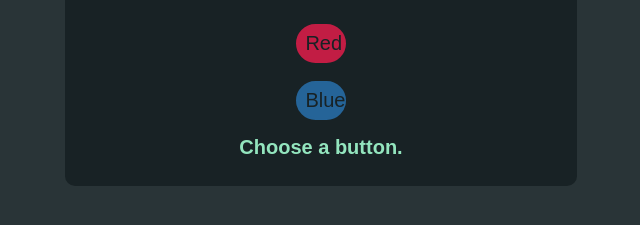
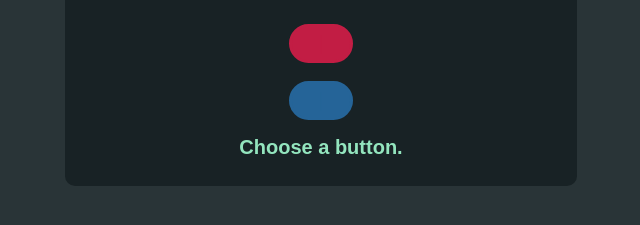
Before and after one commit to 182exe/matrix, a plain HTML site: page index.html in a window 1280 px wide. Shown: the part 149-374 px from the top of the page, without its empty margins (319-959 px from the left). Drawn offline with Linux system fonts and the light colour scheme; a web font is replaced by a local one.

Commit message:
Update index.html

```diff
--- a/index.html
+++ b/index.html
@@ -24,12 +24,12 @@
       .buttonred {
         background: #C21D44;
         font-family: 'Astloch', sans-serif;
-        width: 10%;
+        width: 13%;
         padding-top: 5px;
         padding-bottom: 5px;
         margin-left: auto;
         margin-right: auto;
-        color: #182225;
+        color: #C21D44;
         border: 3px solid #C21D44;
         display: block;
         align-items: center;
@@ -40,12 +40,12 @@
       .buttonblue {
         background: #256498;
         font-family: 'Astloch', sans-serif;
-        width: 10%;
+        width: 13%;
         padding-top: 5px;
         padding-bottom: 5px;
         margin-left: auto;
         margin-right: auto;
-        color: #182225;
+        color: #256498;
         border: 3px solid #256498;
         display: block;
         align-items: center;
@@ -97,9 +97,9 @@
     </style>
     <div>
     <h1 class="text">Matrix.</h1>
-    <button class="buttonred" onclick="javascript:redPill()">Red</button>
+    <button class="buttonred" onclick="javascript:redPill()">|</button>
     <br>
-    <button class="buttonblue" onclick="javascript:bluePill()">Blue</button>
+    <button class="buttonblue" onclick="javascript:bluePill()">|</button>
     <h2 class="text2">Choose a button.</h2>
     </div>
     <script>
```
